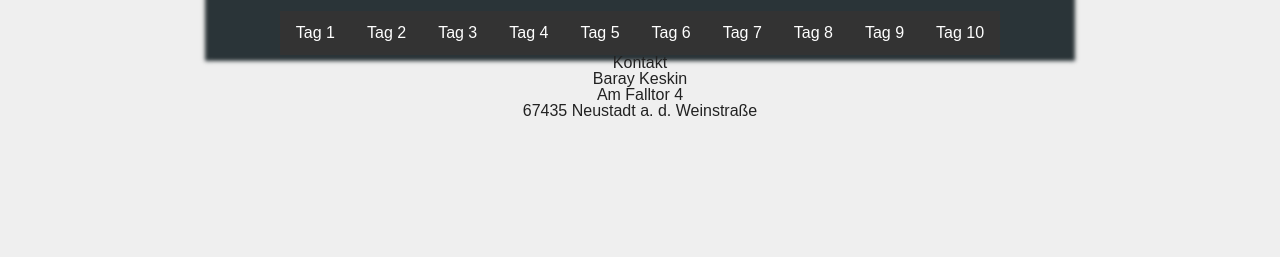
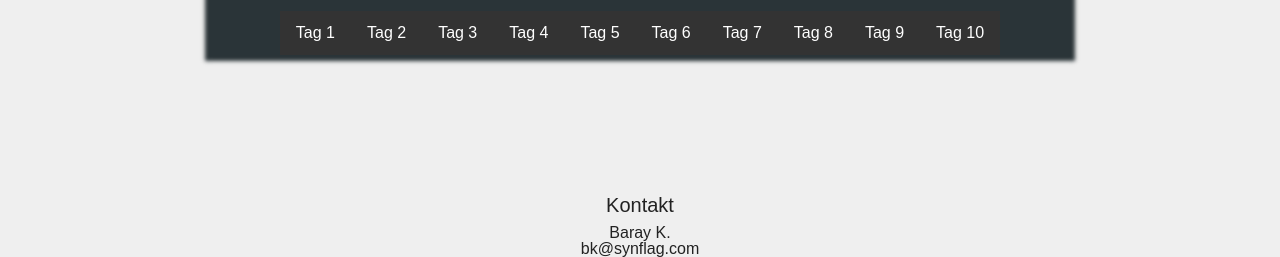
Before and after one commit to baraydev/praktikum, a plain HTML site: page index.html in a window 1280 px wide. Shown: the part 712-969 px from the top of the page. Before the commit the page ends 863 px from the top, so only its background shows below. Drawn offline with Linux system fonts and the light colour scheme.

Commit message:
Neue Styles

```diff
--- a/css/style.css
+++ b/css/style.css
@@ -189,6 +189,8 @@ body {
     width: 800px;
     margin: 0 auto;
     text-algin: center;
+    font-size: 20px;
+    padding-bottom: 10px;
 }
 
 .parentbildoben {
@@ -352,3 +354,9 @@ pre {
     font-family: 'Roboto Mono', monospace;
 
 }
+
+
+.email {
+    font-family: 'Mukta', sans-serif
+
+}
--- a/index.html
+++ b/index.html
@@ -56,11 +56,22 @@
 
 
     <div class="unten">
-        <h3>Kontakt</h3>
-        Baray Keskin<br>
-        Am Falltor 4<br>
-        67435 Neustadt a. d. Weinstraße<br><br>
         <br>
+        <br>
+        <br>
+        <br>
+        <br>
+        <br>
+        <br>
+        <h2>Kontakt</h2>
+    </div>
+
+
+    <div class="email">
+        Baray K.
+        <br>
+        bk@synflag.com
+
     </div>
 </div>
 </body>
```
